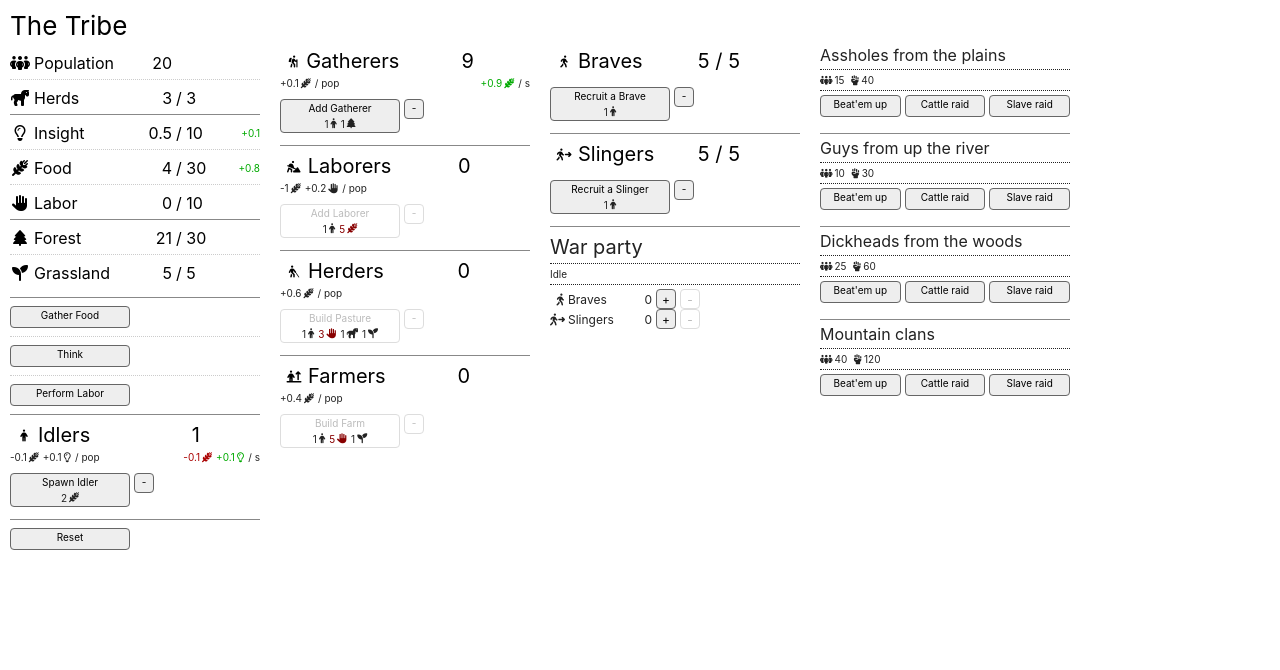
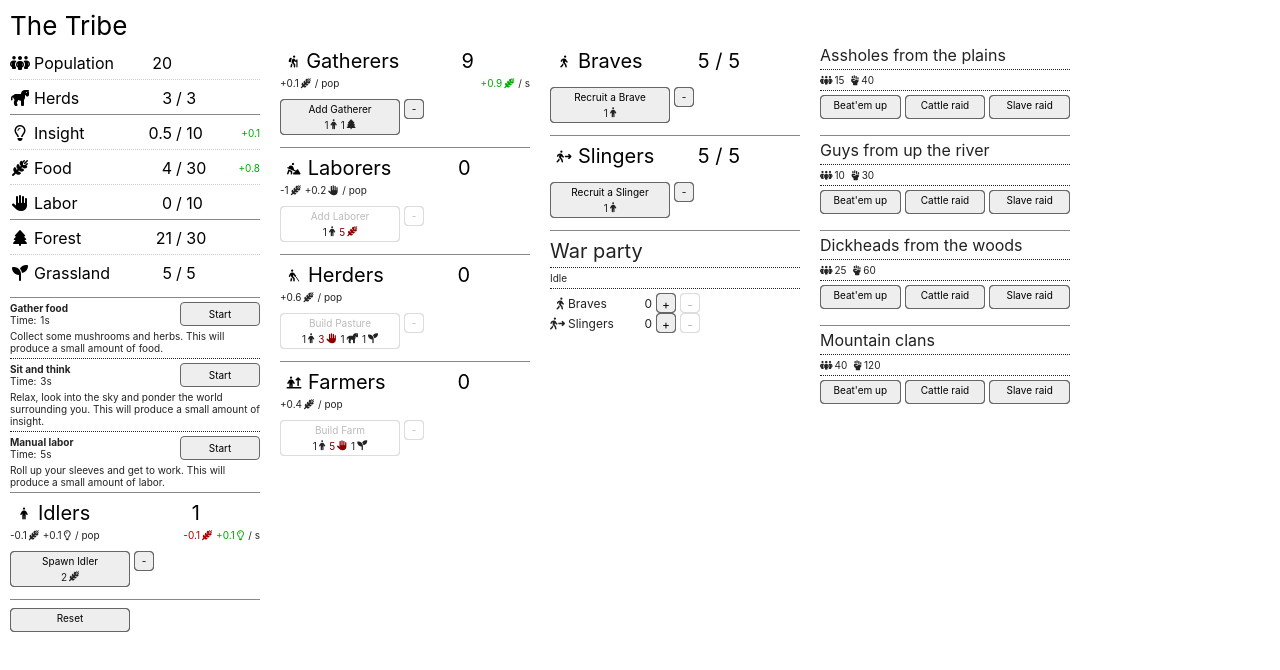
Before and after one commit to socha23/civlite, a React (Create React App) app: page / in a window 1280 px wide. Shown: the top 670 px of the page. Built offline with nearby package versions, Linux system fonts and the light colour scheme.

Commit message:
actions refactor cd, new gathering actions

```diff
--- a/src/model/action.tsx
+++ b/src/model/action.tsx
@@ -67,13 +67,17 @@ export abstract class Action {
         }
     }
 
+    get workLeft() {
+        return this.workAcc.missing
+    }
+
     onWork(type: WorkType, amount: number) {
         this.workAcc.add(type, amount)
         this._checkCompletion()
     }
 
     _checkCompletion() {
-        if (this.workAcc.completed) {
+        if (this.workAcc.completed && this.timeAcc.completed) {
             this.onComplete()
         }
     }
@@ -83,6 +87,7 @@ export abstract class Action {
             this.checker!.onConsume(this.initialCost)
         }
         this.workAcc.reset()
+        this.timeAcc.reset()
         addTickListener(this)
         this.state = ActionState.InProgress
     }
--- a/src/model/amount.tsx
+++ b/src/model/amount.tsx
@@ -138,6 +138,10 @@ export class AmountsAccumulator {
       return collected / required
     }
   }
+
+  get missing() {
+    return Array.from(this.accs.keys()).map(t => ({type: t, count: this.accs.get(t)!!.missing}))
+  }
 }
 
 export class SingleAmountAccumulator {
@@ -168,4 +172,8 @@ export class SingleAmountAccumulator {
       return this.collected / this.required
     }
   }
+
+  get missing() {
+    return this.required - this.collected
+  }
 }
--- a/src/view/action.tsx
+++ b/src/view/action.tsx
@@ -4,6 +4,7 @@ import { GameModel } from '../model/gameModel';
 import { Action, ActionState } from '../model/action'
 import { Colors, FontSizes, DividerColors } from './icons';
 import { AmountWithColorProps, Amounts } from './amount';
+import { ActionCommonLabels } from './labels';
 
 interface ActionParms {
   title?: string,
@@ -13,16 +14,25 @@ interface ActionParms {
 
 export interface ActionProps extends ActionParms {
   action: () => void
-  costs: AmountWithColorProps[]
+  costs?: AmountWithColorProps[]
+  workLeft?: AmountWithColorProps[],
+  timeCost?: number,
+  timeLeft?: number,
+  rewards?: AmountWithColorProps[]
   disabled?: any
   completionRatio?: number
-  state?: ActionState
+  state: ActionState
+  description?: ReactNode | string
 }
 
 export function propsForAction(model: GameModel, a: Action, params: ActionParms = {}): ActionProps {
   return {
     action: () => a.onAction(model),
     costs: a.initialCost.map(c => ({...c, color: model.canPay(c) ? Colors.default: Colors.UnsatisfiableCost})),
+    workLeft: a.workLeft,
+    timeCost: a.timeAcc.required ? a.timeAcc.required : undefined,
+    timeLeft: a.timeAcc.missing,
+    rewards: a.rewards.map(c => ({...c, color: Colors.default})),
     completionRatio: a.completionRatio,
     disabled: a.disabled(model),
     state: a.state,
@@ -30,7 +40,15 @@ export function propsForAction(model: GameModel, a: Action, params: ActionParms
   }
 }
 
+const BUTTON_STYLE = {
+  borderWidth: 1,
+  borderStyle: "solid",
+  borderColor: Colors.default,
+  borderRadius: 4,
+}
+
 const BUTTON_STYLE_ENABLED = {
+  ...BUTTON_STYLE,
   color: "black",
   borderColor: "#666",
   backgroundColor: "#eee",
@@ -38,6 +56,7 @@ const BUTTON_STYLE_ENABLED = {
 }
 
 const BUTTON_STYLE_DISABLED = {
+  ...BUTTON_STYLE,
   color: "#bbb",
   borderColor: "#ddd",
   backgroundColor: "#fff",
@@ -71,7 +90,6 @@ const ActionButtonInner = (a: PropsWithChildren<ActionProps>) =>
         borderColor: (a.disabled ? BUTTON_STYLE_DISABLED.borderColor : BUTTON_STYLE_ENABLED.borderColor)
       }}/>
       <div style={{
-        borderRadius: 4,
         zIndex: 3,
         height: "100%",
         width: "100%",
@@ -106,7 +124,7 @@ export const ActionButton = (a: ActionProps) => <ActionButtonInner {...a}>
     alignItems: "center",
     gap: 4}}>
     <div>{a.buttonLabel || a.title}</div>
-    <Amounts items={a.costs}/>
+    {a.costs && <Amounts items={a.costs}/>}
  </div>
 </ActionButtonInner>
 
@@ -173,12 +191,99 @@ export const ActionRow2 = (p: PropsWithChildren<ActionProps>) => <div style={{
 
 
 
+const ActionRowProgressIndicator = (a: ActionProps) => {
+  const amounts = a.workLeft ? [...a.workLeft] : []
+  if (a.timeLeft) {
+    amounts.push({count: a.timeLeft, postfix: ActionCommonLabels.Second})
+  }
+  return <div style={{
+    fontSize: FontSizes.normal,
+    fontWeight: "bold",
+  }}>
+      <Amounts items={amounts} vertical={true}/>
+  </div>
+}
 
 
-export const ActionRow3 = (p: PropsWithChildren<ActionProps>) => <div style={{
+const ActionRowStartActionButton = (a: ActionProps) => {
+  const enabled = !a.disabled && a.state === ActionState.Ready
+  const buttonStyle = enabled ? BUTTON_STYLE_ENABLED : BUTTON_STYLE_DISABLED
+  return <div style={{
+    ...buttonStyle,
+    display: "flex",
+    alignItems: "center",
+    justifyContent: "center",
+    width: 80,
+    userSelect: "none",
+  }} onClick={() => {
+    if (a.disabled) {
+      console.log(a.disabled)
+    } else if (enabled) {
+      a.action()
+    }
+  }}>
+    {a.buttonLabel || a.title}
+  </div>
+}
 
+const ActionRowTitle = (p: ActionProps) => <div style={{
+  fontWeight: "bold",
 }}>
-  <div>
-      <div>{p.title}</div>
+  {p.title}
+</div>
+
+
+const ActionRowsAmountsRow = (p: {label: string, items: AmountWithColorProps[]}) => <div style={{
+  display: "flex",
+  gap: 4,
+}}>
+  <div>{p.label}</div>
+  <Amounts items={p.items}/>
+</div>
+
+export const ActionRow3 = (p: ActionProps) => {
+
+  const totalCostAmounts = (p.costs ? [...p.costs] : []) as AmountWithColorProps[]
+  if (p.timeCost) {
+    totalCostAmounts.push({
+      count: p.timeCost,
+      postfix: ActionCommonLabels.Second
+    })
+  }
+
+  const totalRewardAmounts = p.rewards ? p.rewards : []
+
+  return <div style={{
+    display: "flex",
+    flexDirection: "column",
+    paddingTop: 4,
+    paddingBottom: 4,
+    gap: 4,
+  }}>
+    <div style={{
+      display: "flex",
+    }}>
+      <div style={{
+        display: "flex",
+        flexGrow: 1,
+        flexDirection: "column",
+      }}>
+        <ActionRowTitle {...p}/>
+        {
+          (totalCostAmounts.length > 0 || totalRewardAmounts.length > 0) &&
+          <div style={{
+            display: "flex",
+            gap: 8,
+          }}>
+            {p.timeCost && <ActionRowsAmountsRow items={[{count: p.timeCost, postfix: ActionCommonLabels.Second}]} label={ActionCommonLabels.Time}/>}
+            {p.costs && p.costs.length > 0 && <ActionRowsAmountsRow items={p.costs} label={ActionCommonLabels.Cost}/>}
+          </div>
+        }
+      </div>
+      {p.state === ActionState.InProgress ? <ActionRowProgressIndicator {...p}/> : <ActionRowStartActionButton {...p}/>}
+    </div>
+    <div>
+      {p.description}
+    </div>
   </div>
-</div>
+}
--- a/src/view/amount.tsx
+++ b/src/view/amount.tsx
@@ -2,9 +2,16 @@ import React from 'react';
 
 import { Amount, ExpectedAmount } from '../model/amount';
 import { Colors, FontSizes, Icons } from './icons';
+import { formatNumber } from '../model/utils';
 
-export type AmountWithColorProps = (Amount | ExpectedAmount) & {
+export type RawNumber = {
+  count: number
+}
+
+export type AmountWithColorProps = (Amount | ExpectedAmount | RawNumber) & {
   color?: string
+  postfix?: string
+
 }
 
 export const AmountView = (p: AmountWithColorProps) => <div style={{
@@ -12,15 +19,14 @@ export const AmountView = (p: AmountWithColorProps) => <div style={{
   display: "flex",
   gap: 2
 }}>
-  <div>{"count" in p ? p.count : p.from + "-" + p.to}</div>
-  <i className={Icons[p.type]}/>
+  <div>{"count" in p ? formatNumber(p.count) : p.from + "-" + p.to}{p.postfix}</div>
+  {"type" in p && <i className={Icons[p.type]}/>}
 </div>
 
-
-export const Amounts = (p: {items: AmountWithColorProps[]}) => <div style={{
+export const Amounts = (p: {items: AmountWithColorProps[], vertical?: boolean}) => <div style={{
   display: 'flex',
+  flexDirection: p.vertical ? "column" : "row",
   gap: 4,
-  fontSize: FontSizes.small,
 }}>
   {p.items.map((c, idx) => <AmountView key={idx} {...c}/>)}
 </div>
--- a/src/view/gameView.tsx
+++ b/src/view/gameView.tsx
@@ -8,6 +8,7 @@ import { ResourceGatheringBox, ResourceGatheringProps, resourceGatheringProps }
 import { PopBox, PopBoxProps, popBoxProps } from './popBox';
 import { MilitaryProps, MilitaryView, militaryProps } from './military';
 import { CivilizationsView, CivsProps, civsProps } from './civs';
+import { ActionState } from '../model/action';
 
 
 export type GameViewProps = {
@@ -31,7 +32,8 @@ export function gameViewProps(model: GameModel, onReset: () => void): GameViewPr
     reset: {
       title: "Reset",
       costs: [],
-      action: onReset
+      action: onReset,
+      state: ActionState.Ready
     },
     military: militaryProps(model),
     civilizations: civsProps(model),
--- /dev/null
+++ b/src/view/labels.tsx
@@ -0,0 +1,37 @@
+import { ResourceType } from '../model/resources';
+import { PopType } from '../model/pops';
+import { WarType } from '../model/wars';
+import { formatNumber } from '../model/utils';
+import { ReactNode } from 'react';
+import { WarProps } from './war';
+import { WorkType } from '../model/work';
+
+
+export const ManualResourceGatheringLabels = {
+    [ResourceType.Food]: {
+        ActionTitle: "Gather food",
+        ButtonTitle: "Start",
+        Description: "Collect some mushrooms and herbs. " +
+            "This will produce a small amount of food."
+    },
+    [ResourceType.Insight]: {
+        ActionTitle: "Sit and think",
+        ButtonTitle: "Start",
+        Description: "Relax, look into the sky and ponder the world surrounding you. " +
+            "This will produce a small amount of insight."
+    },
+    [ResourceType.Labor]: {
+        ActionTitle: "Manual labor",
+        ButtonTitle: "Start",
+        Description: "Roll up your sleeves and get to work. " +
+            "This will produce a small amount of labor."
+    },
+}
+
+export const ActionCommonLabels = {
+    Cost: "Cost:",
+    Rewards: "Rewards:",
+    Time: "Time:",
+
+    Second: "s",
+}
--- a/src/view/resourceGatheringBox.tsx
+++ b/src/view/resourceGatheringBox.tsx
@@ -3,7 +3,8 @@ import { Box } from './box'
 import { GameModel } from '../model/gameModel'
 import { ResourceType } from '../model/resources';
 import { GatherActionLabels } from './icons';
-import { ActionProps, ActionRow, propsForAction } from './action';
+import { ActionProps, ActionRow, ActionRow3, propsForAction } from './action';
+import { ManualResourceGatheringLabels } from './labels';
 
 export type ResourceGatheringProps = {
   actions: ActionProps[]
@@ -11,22 +12,32 @@ export type ResourceGatheringProps = {
 
 export function resourceGatheringProps(model: GameModel): ResourceGatheringProps {
 
-  const gatherableResources = [ResourceType.Food, ResourceType.Insight, ResourceType.Labor]
+
+  type Gatherable = ResourceType.Food | ResourceType.Insight | ResourceType.Labor
+  const gatherableResources = [ResourceType.Food, ResourceType.Insight, ResourceType.Labor] as Gatherable[]
 
   return {
     actions: gatherableResources.map(t => propsForAction(
-      model, model.resources.resource(t).gatherAction, {title: GatherActionLabels[t]}
+      model,
+      model.resources.resource(t).gatherAction,
+      {
+        title: ManualResourceGatheringLabels[t].ActionTitle,
+        description: ManualResourceGatheringLabels[t].Description,
+        buttonLabel: ManualResourceGatheringLabels[t].ButtonTitle,
+      }
     ))
   }
 }
 
 export const ResourceGatheringBox = (p: ResourceGatheringProps) =>
   <Box>
-    <div style={{
+    <div
+    className='dottedDividersParent'
+    style={{
       display: "flex",
       flexDirection: "column",
     }}> {
-      p.actions.map((a, idx) => <ActionRow key={idx} {...a}/>)
+      p.actions.map((a, idx) => <ActionRow3 key={idx} {...a}/>)
     }
     </div>
   </Box>
```
